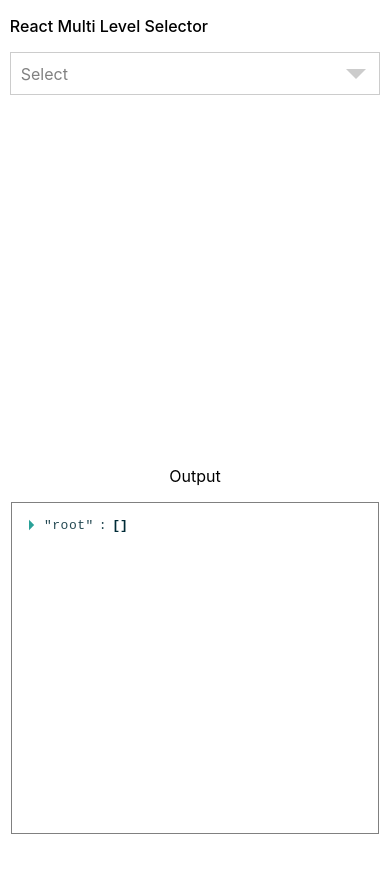
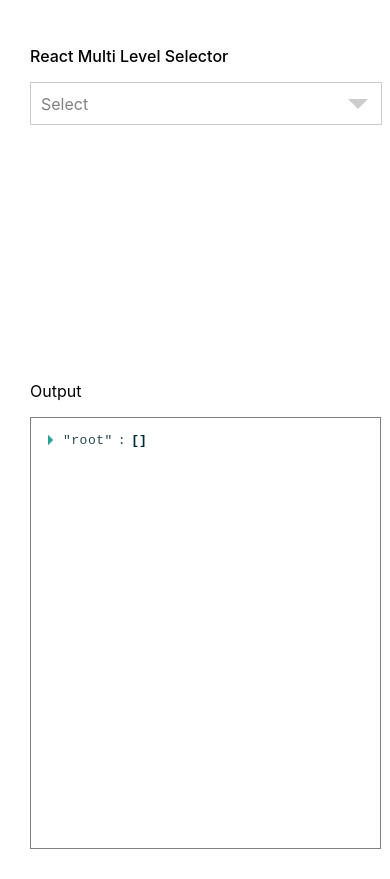
Before and after one commit to sanjaymusale/react-multi-level-select, a React (Create React App) app: page / in a window 390 px wide. Before the commit the page ends 844 px from the top, so only its background shows below. Built offline with nearby package versions, Linux system fonts and the light colour scheme.

Commit message:
changed the view of demo

```diff
--- a/src/App.css
+++ b/src/App.css
@@ -1,20 +1,23 @@
 .container {
   display: flex;
-  justify-content: center;
-  align-items: center;
-  flex-direction: column;
+  padding: 10px;
 }
 
 .multi-level {
   width: 50%;
-  min-height: 450px;
+  padding: 20px;
+}
+
+.output-container {
+  width: 50%;
+  padding: 20px;
 }
 
 .output {
-  min-height: 300px;
-  max-height: 300px;
+  min-height: 400px;
+  max-height: 400px;
   overflow-x: auto;
-  width: 50%;
+  width: 100%;
   border: 1px solid grey;
   padding: 15px 0 15px 15px;
 }
@@ -25,11 +28,20 @@
 }
 
 @media screen and (max-width: 768px) {
+  .container {
+    display: block;
+  }
+
+  .output-container {
+    margin-top: 200px;
+    width: 95%
+  }
+
   .multi-level {
     width: 95%;
   }
 
   .output {
-    width: 90%;
+    width: 95%;
   }
 }
--- a/src/App.js
+++ b/src/App.js
@@ -32,6 +32,7 @@ class App extends React.Component {
             className="test"
           />
         </div>
+        <div className="output-container">
           <p>Output</p>
           <div className="output" id="OutputCont">
             <ReactJson
@@ -42,6 +43,7 @@ class App extends React.Component {
             />
           </div>
         </div>
+      </div>
     );
   }
 }
```
Lines whose indentation alone changed are shown as unchanged.
